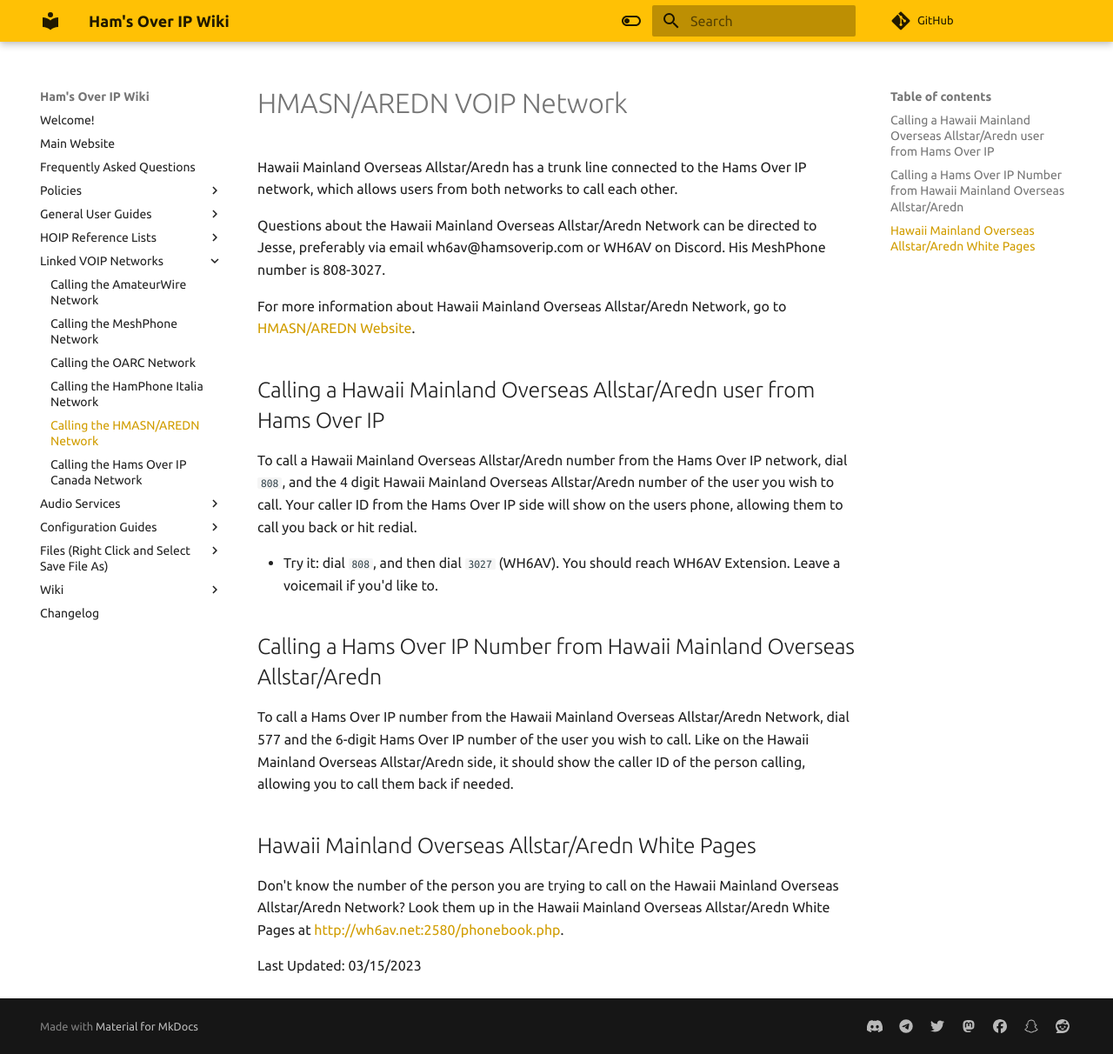
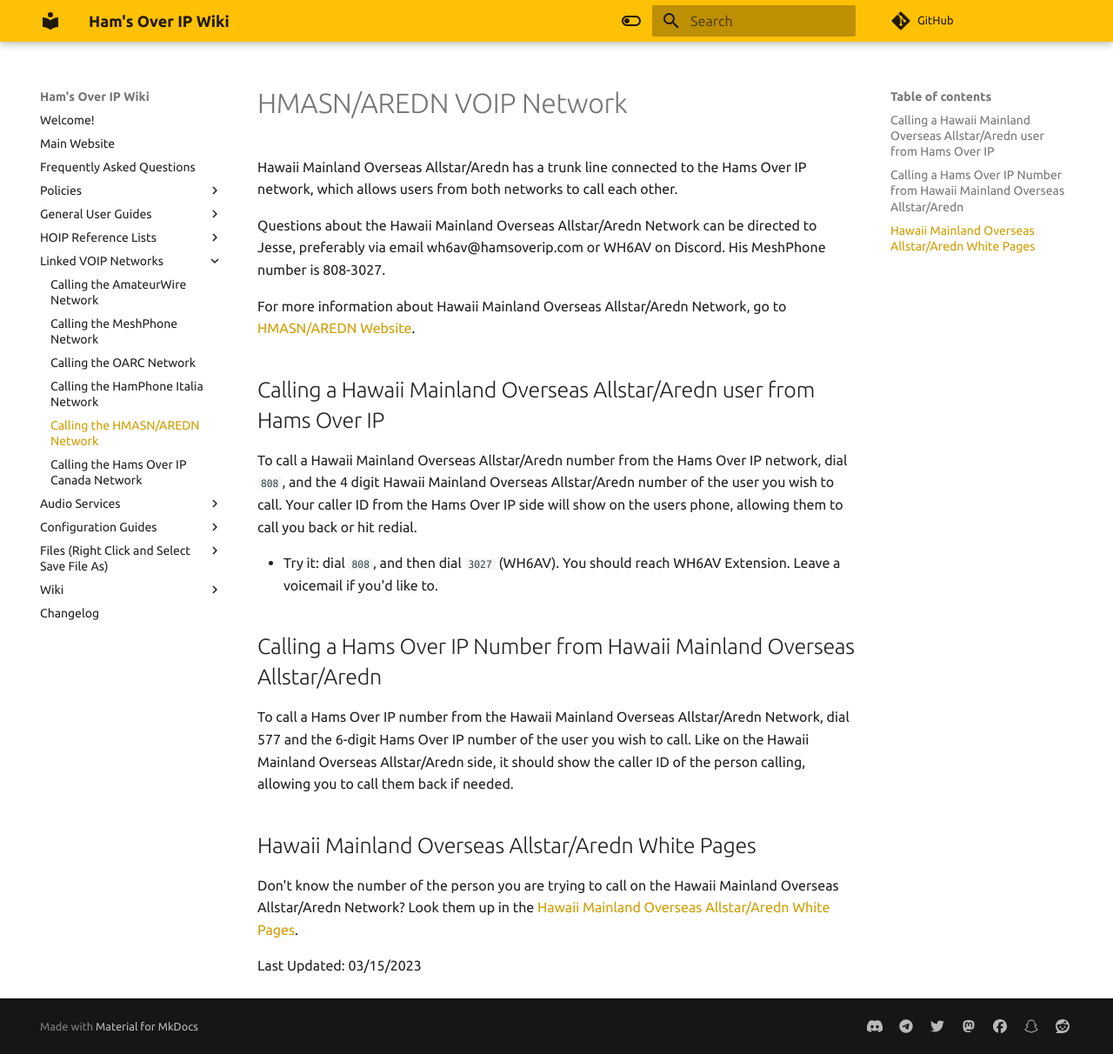
Before and after one commit to hamsoverip/wiki, an MkDocs documentation site: the page built from docs/General/other_systems/hmasn-aredn.md, in a window 1280 px wide and 1212 px high. Shown: the whole window at 87% size. Built offline with MkDocs 1.6.1 and Material for MkDocs 9.7.7, drawn with Linux system fonts in a browser that asks for light colours; comment, search, counter and statistics services are not loaded.

Commit message:
Update hmasn-aredn.md

```diff
--- a/docs/General/other_systems/hmasn-aredn.md
+++ b/docs/General/other_systems/hmasn-aredn.md
@@ -18,6 +18,6 @@
 
 ## Hawaii Mainland Overseas Allstar/Aredn White Pages
 
-Don't know the number of the person you are trying to call on the Hawaii Mainland Overseas Allstar/Aredn Network? Look them up in the Hawaii Mainland Overseas Allstar/Aredn White Pages at [http://wh6av.net:2580/phonebook.php](http://wh6av.net:2580/phonebook).
+Don't know the number of the person you are trying to call on the Hawaii Mainland Overseas Allstar/Aredn Network? Look them up in the [Hawaii Mainland Overseas Allstar/Aredn White Pages](http://wh6av.net:2580/phonebook).
 
 Last Updated: 03/15/2023
```
